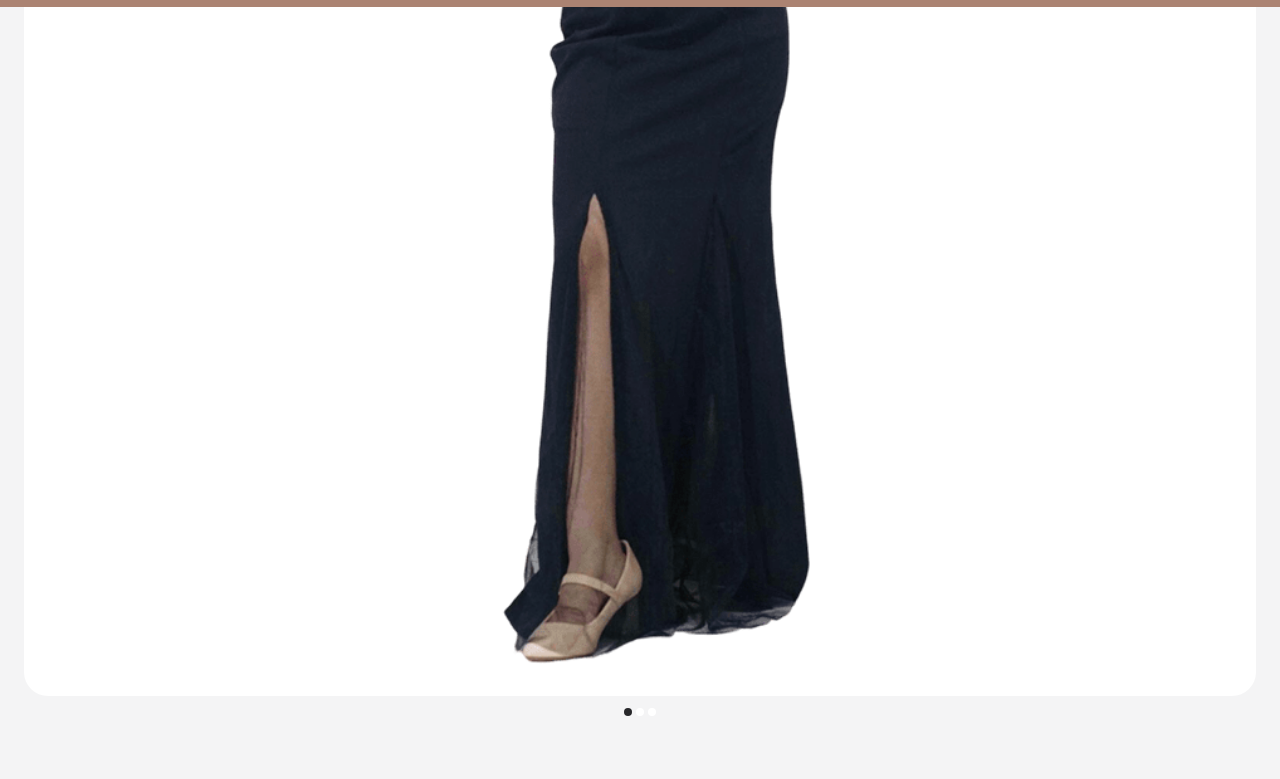
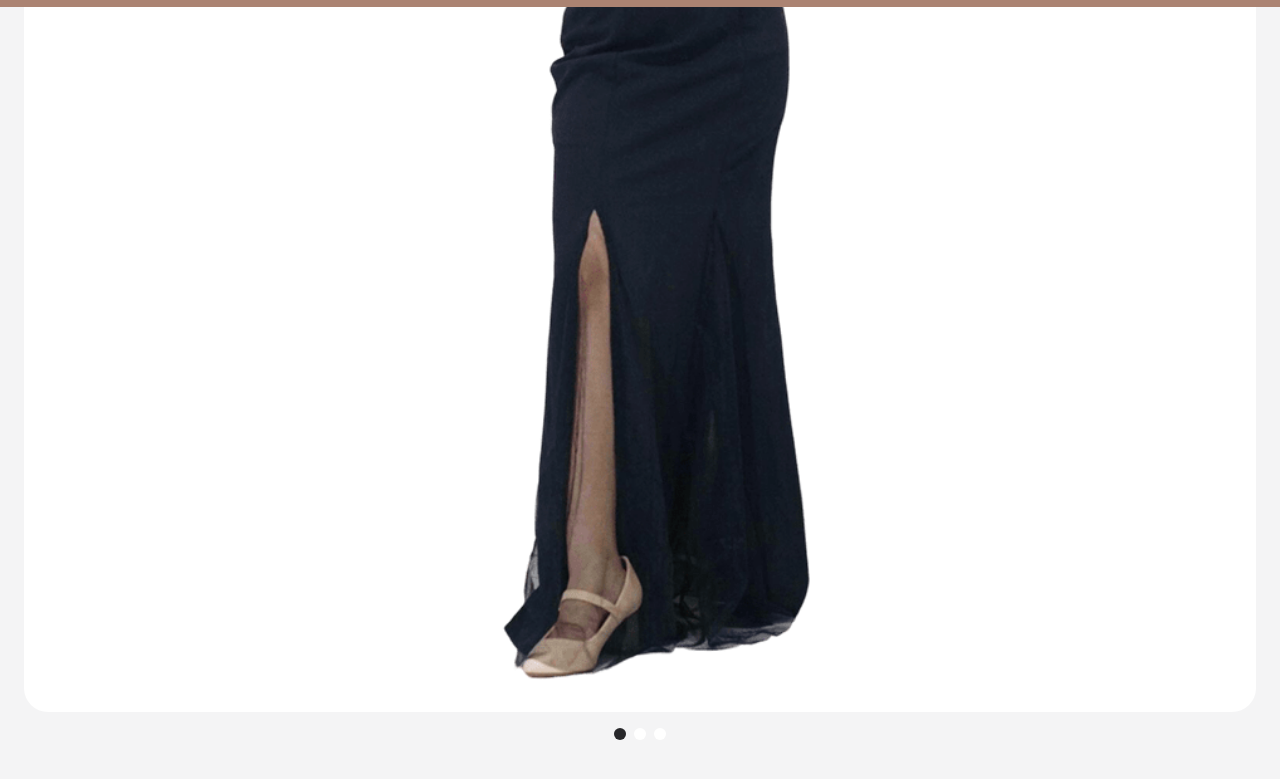
Before and after one commit to igmt-official/kimi-collection-homepage, a website: page src/index.html in a window 1280 px wide. Shown: the part 793-1572 px from the top of the page. Drawn offline with nearby package versions, Linux system fonts and the light colour scheme; a web font is replaced by a local one.

Commit message:
updated hero pagination.

```diff
--- a/src/index.html
+++ b/src/index.html
@@ -104,10 +104,8 @@
       <!-- !Hero Section -->
       <article class="nav-page transition-opacity animate-fade">
         <section class="px-6 pt-6 pb-[88px]">
-          <div
-            class="relative grid grid-cols-1 justify-items-center items-center gap-8 h-full"
-          >
-            <ul class="w-full">
+          <div class="">
+            <ul class="w-full mb-12">
               <li class="hero-text animate-fade">
                 <p class="text-center font-kimi-serif text-5xl">
                   Bring the <br />
@@ -131,7 +129,7 @@
               </li>
             </ul>
 
-            <ul class="w-full">
+            <ul class="w-full mb-4">
               <li
                 class="hero-img flex items-center justify-center bg-white p-4 rounded-3xl animate-fade"
               >
@@ -161,14 +159,12 @@
               </li>
             </ul>
 
-            <div
-              class="flex items-center justify-center gap-1 absolute bottom-0 left-0 right-0 translate-y-5"
-            >
+            <div class="flex items-center justify-center gap-2">
               <button
-                class="hero-tab rounded-full w-2 h-2 bg-zinc-800"
+                class="hero-tab rounded-full w-3 h-3 bg-zinc-800"
               ></button>
-              <button class="hero-tab rounded-full w-2 h-2 bg-white"></button>
-              <button class="hero-tab rounded-full w-2 h-2 bg-white"></button>
+              <button class="hero-tab rounded-full w-3 h-3 bg-white"></button>
+              <button class="hero-tab rounded-full w-3 h-3 bg-white"></button>
             </div>
           </div>
         </section>
```
Also changed, not shown: src/dist/output.css.
